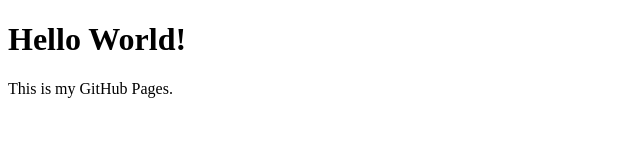
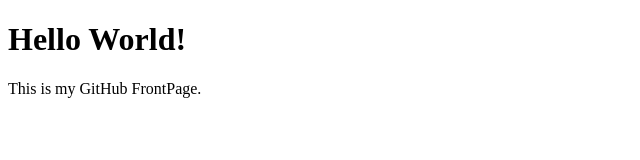
Before and after one commit to ansonzeng/ansonzeng.github.io, a plain HTML site: page index.html in a window 1280 px wide. Shown: the full height of the page, 0-640 px from the left. Drawn offline with Linux system fonts and the light colour scheme.

Commit message:
Update the index

```diff
--- a/index.html
+++ b/index.html
@@ -4,6 +4,6 @@
   </head>
   <body>
     <h1>Hello World!</h1>
-    <p>This is my GitHub Pages.</p>
+    <p>This is my GitHub FrontPage.</p>
   </body>
 </html>
```
